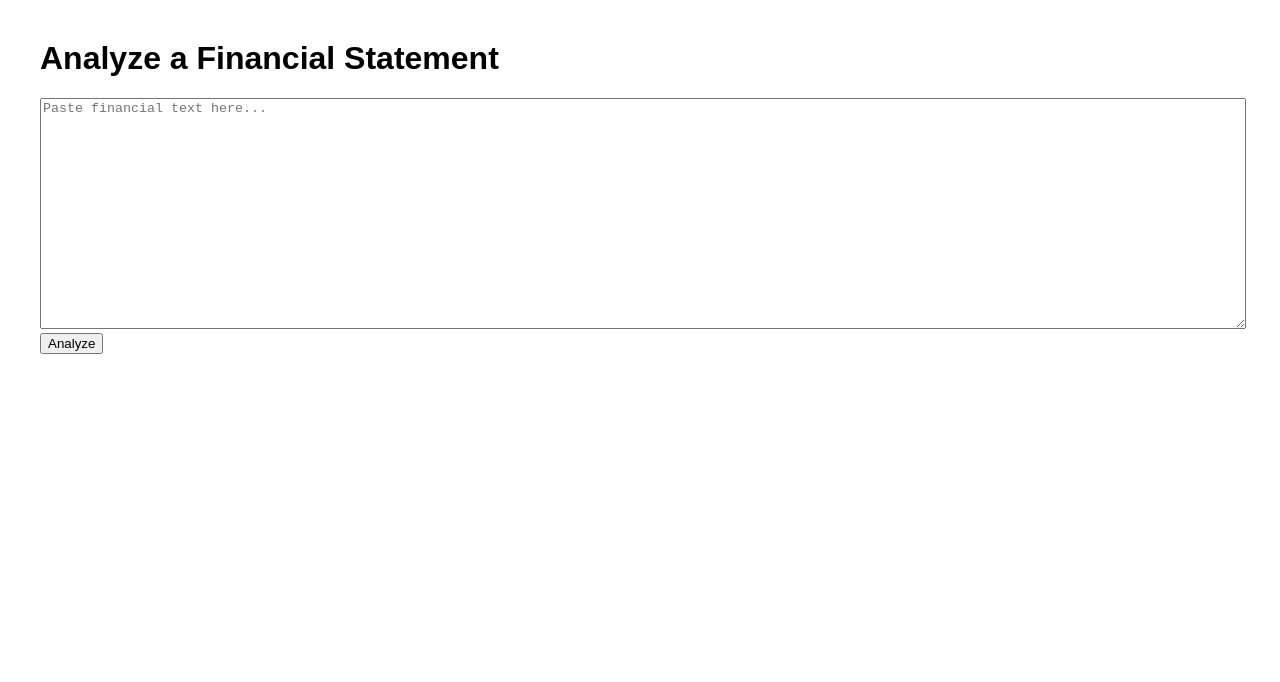
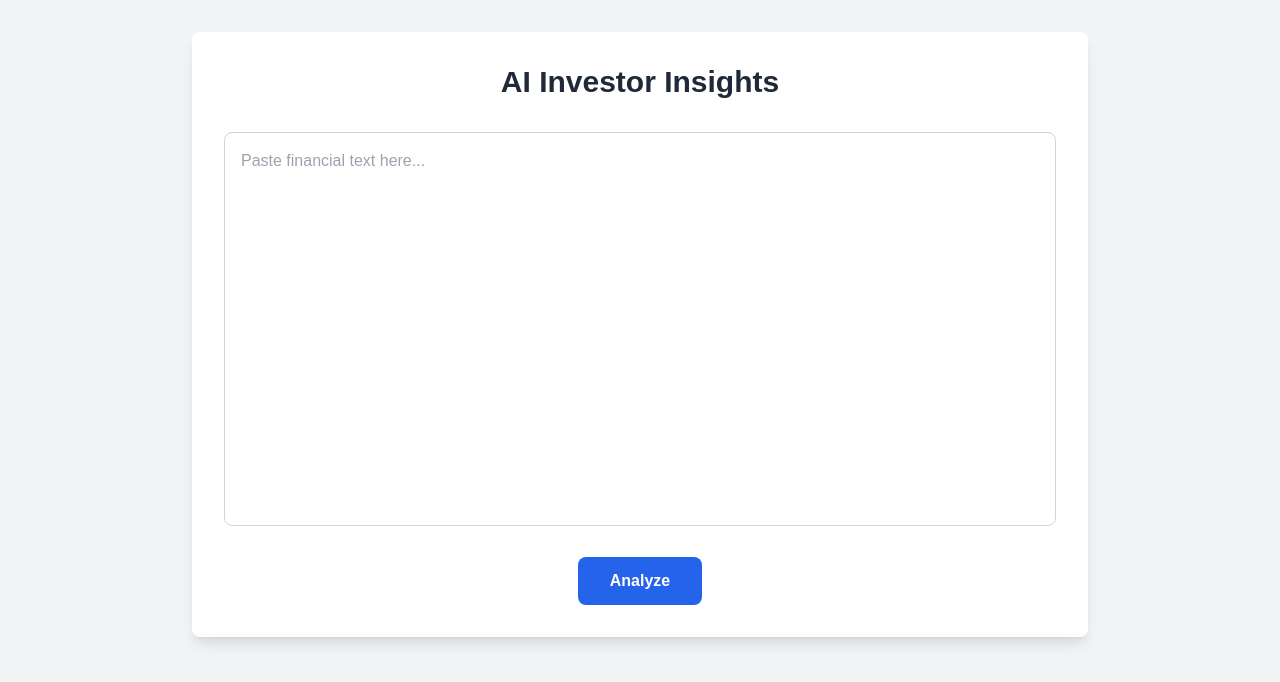
Before and after one commit to jason01123/aiinvestorinsights, a website: page public/index.html in a window 1280 px wide. Drawn offline with nearby package versions, Linux system fonts and the light colour scheme.

Commit message:
Add Tailwind CSS and improve UI design

```diff
--- a/package.json
+++ b/package.json
@@ -13,5 +13,10 @@
     "dotenv": "^16.5.0",
     "express": "^5.1.0",
     "openai": "^4.98.0"
+  },
+  "devDependencies": {
+    "autoprefixer": "^10.4.21",
+    "postcss": "^8.5.3",
+    "tailwindcss": "^4.1.7"
   }
 }
--- a/public/index.html
+++ b/public/index.html
@@ -1,14 +1,29 @@
 <!DOCTYPE html>
-<html>
+<html class="min-h-full bg-gray-100">
 <head>
   <title>AI Investor Insights</title>
   <link rel="stylesheet" href="/style.css">
+  <script src="https://cdn.tailwindcss.com"></script>
 </head>
-<body>
-  <h1>Analyze a Financial Statement</h1>
-  <form action="/analyze" method="POST">
-    <textarea name="statement" rows="15" cols="80" placeholder="Paste financial text here..."></textarea><br>
-    <button type="submit">Analyze</button>
-  </form>
+<body class="min-h-screen p-8">
+  <div class="max-w-4xl mx-auto bg-white rounded-lg shadow-lg p-8">
+    <h1 class="text-3xl font-bold text-gray-800 mb-8 text-center">AI Investor Insights</h1>
+    <form action="/analyze" method="POST" class="space-y-6">
+      <div>
+        <textarea
+          name="statement"
+          rows="15"
+          class="w-full p-4 border border-gray-300 rounded-lg focus:ring-2 focus:ring-blue-500 focus:border-blue-500 resize-none"
+          placeholder="Paste financial text here..."></textarea>
+      </div>
+      <div class="text-center">
+        <button
+          type="submit"
+          class="bg-blue-600 text-white px-8 py-3 rounded-lg hover:bg-blue-700 transition-colors duration-200 font-semibold">
+          Analyze
+        </button>
+      </div>
+    </form>
+  </div>
 </body>
 </html>
--- a/public/style.css
+++ b/public/style.css
@@ -1,3 +1,7 @@
+@tailwind base;
+@tailwind components;
+@tailwind utilities;
+
 body {
   font-family: sans-serif;
   margin: 40px;
```
Also changed, not shown: index.js (+43 -3 lines), tailwind.config.js (added, +8 -0 lines), 1 other file.
